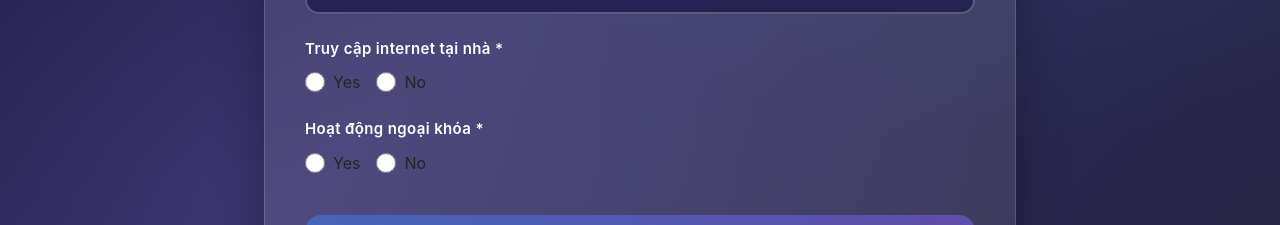
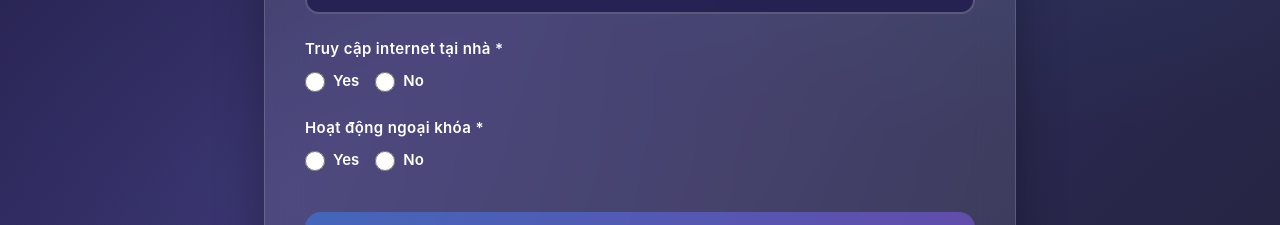
Before and after one commit to PhamVuMinhHuy/TTTN_Predict_Web, a React (Vite) app in the folder FE/predict_app/: page /predict in a window 1280 px wide. Shown: the part 690-915 px from the top of the page. Built offline with nearby package versions, Linux system fonts and the light colour scheme; sample sign-in values are in the browser's storage.

Commit message:
chinh lai giao dien scoreboard hoc sinh

```diff
--- a/FE/predict_app/src/(pages)/PredictPage.jsx
+++ b/FE/predict_app/src/(pages)/PredictPage.jsx
@@ -304,7 +304,7 @@ const PredictPage = () => {
           <div style={formGroup}>
             <label style={formLabel}>Truy cập internet tại nhà *</label>
             <div style={{ display: "flex", gap: "1rem", marginTop: "0.5rem" }}>
-              <label style={{ display: "flex", alignItems: "center", cursor: "pointer" }}>
+              <label style={{ display: "flex", alignItems: "center", cursor: "pointer", color: "#ffffff", fontWeight: "600", fontSize: "15px" }}>
                 <input
                   type="radio"
                   name="internetAccessAtHome"
@@ -317,7 +317,7 @@ const PredictPage = () => {
                 />
                 Yes
               </label>
-              <label style={{ display: "flex", alignItems: "center", cursor: "pointer" }}>
+              <label style={{ display: "flex", alignItems: "center", cursor: "pointer", color: "#ffffff", fontWeight: "600", fontSize: "15px" }}>
                 <input
                   type="radio"
                   name="internetAccessAtHome"
@@ -339,7 +339,7 @@ const PredictPage = () => {
           <div style={formGroup}>
             <label style={formLabel}>Hoạt động ngoại khóa *</label>
             <div style={{ display: "flex", gap: "1rem", marginTop: "0.5rem" }}>
-              <label style={{ display: "flex", alignItems: "center", cursor: "pointer" }}>
+              <label style={{ display: "flex", alignItems: "center", cursor: "pointer", color: "#ffffff", fontWeight: "600", fontSize: "15px" }}>
                 <input
                   type="radio"
                   name="extracurricularActivities"
@@ -352,7 +352,7 @@ const PredictPage = () => {
                 />
                 Yes
               </label>
-              <label style={{ display: "flex", alignItems: "center", cursor: "pointer" }}>
+              <label style={{ display: "flex", alignItems: "center", cursor: "pointer", color: "#ffffff", fontWeight: "600", fontSize: "15px" }}>
                 <input
                   type="radio"
                   name="extracurricularActivities"
--- a/FE/predict_app/src/(pages)/ScoreboardPage.jsx
+++ b/FE/predict_app/src/(pages)/ScoreboardPage.jsx
@@ -194,14 +194,7 @@ const ScoreboardPage = () => {
                   return (
                     <tr
                       key={prediction.id || index}
-                      style={{
-                        ...tableRow,
-                        ...(hoveredItem === index
-                          ? { backgroundColor: "#f9fafb" }
-                          : {}),
-                      }}
-                      onMouseEnter={() => setHoveredItem(index)}
-                      onMouseLeave={() => setHoveredItem(null)}
+                      style={tableRow}
                     >
                       <td style={tableCellCenter}>
                         {predictionHistory.length - index}
```
